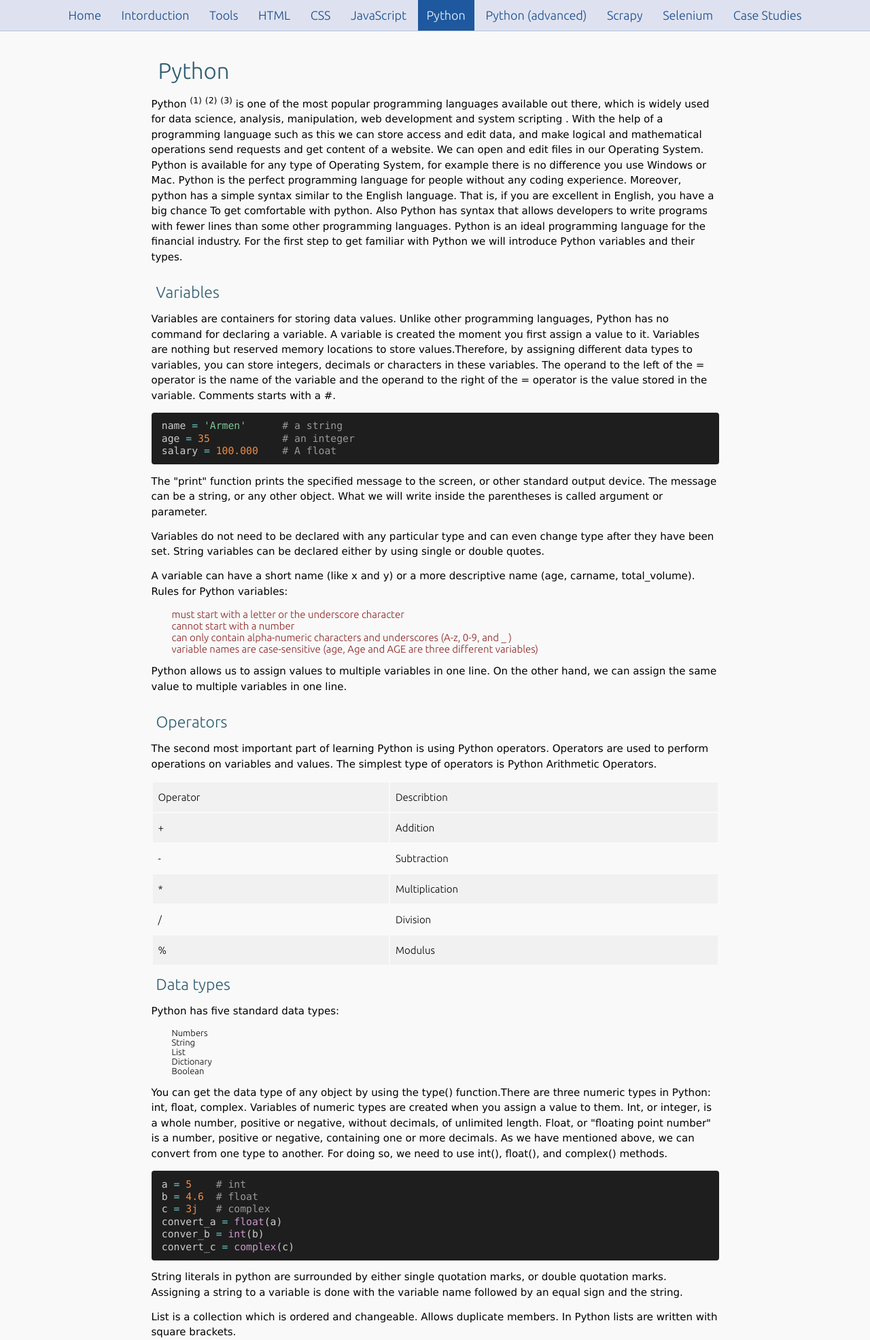
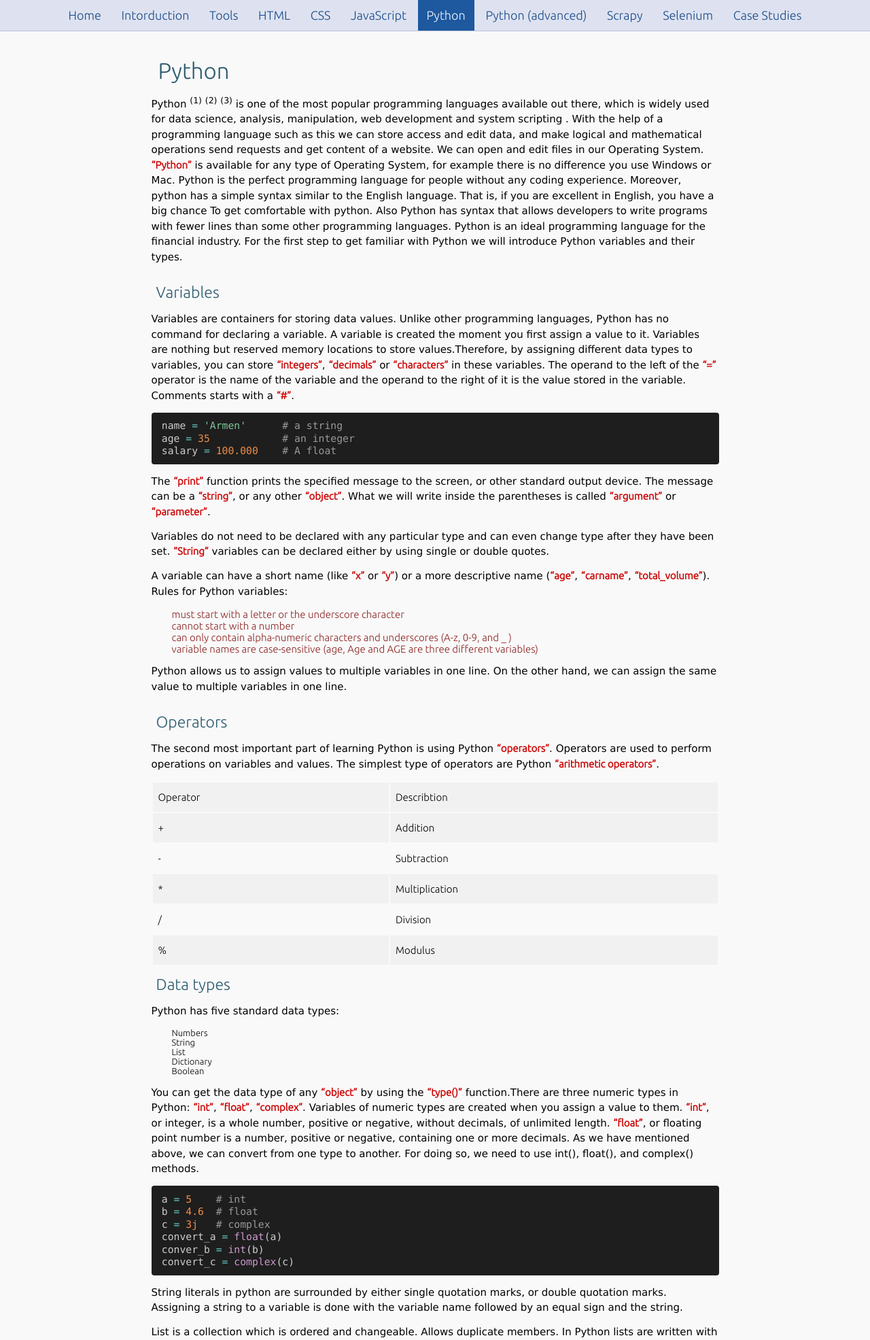
Before and after one commit to HovhannesTamoyan/hands-on-data-scraping, a PHP site: page /python.html in a window 1280 px wide. Shown: the top 1971 px of the page at 68% size. Run offline with PHP 8.4, Linux system fonts and the light colour scheme.

Commit message:
quotetion

```diff
--- a/assets/css/main.css
+++ b/assets/css/main.css
@@ -25,6 +25,11 @@ a.link {
     color: #ce9178;
     font-family: Arial, Helvetica, sans-serif;
     /* padding: 5px 10px; */
+}
+
+a.link:hover {
+    color: #9a6c59;
+    transition: 0.3s;
 }
 
 .nav {
@@ -177,6 +182,10 @@ a.link {
     font-size: 12px;
 }
 
+.footer a, .footer a:hover {
+    color: inherit;
+}
+
 .resources-title {
     font-family: 'Ubuntu', sans-serif;
     font-weight: 300;
--- a/assets/js/main.js
+++ b/assets/js/main.js
@@ -18,28 +18,39 @@ $( document ).ready(function() {
     texts = $(".txt")
 
     texts.each(text_id => {
-        elem = $(texts[text_id])
-        let matches = elem.text().match(/“(.*?)”/g);
-        if (matches) {
+        txt = $(texts[text_id])
 
-            matches.forEach((value, i) => {
-                let replicant = "<span class='quote'>"+value+"</span>"
+        let re = /“(.*?)”/
 
-                console.log(replicant)
-                elem.html(elem.html().replace(value, replicant))
-                console.log(value)
-            })
-            // for (let key in matches){
-            //     console.log(key)
-            // }
 
-            // matches.each(match_id => {
-            //     console.log(match_id)
-            // })
-            // matches.each(match_id => {
-            //     console.log(matches[match_id])
-            // })
-            // console.log(match)
+        var txt_modifs = new Array;
+
+
+        function find_matches(corpus) {
+            if ((match = re.exec(corpus)) != null && corpus.length != 0) {
+
+                let start =  match.index
+                let end =  match.index + match[0].length
+
+
+                let replicant = "<span class='quote'>"+match[0]+"</span>"
+
+                let firstPart = corpus.substr(0, start);
+                let lastPart = corpus.substr(end, corpus.length);
+
+
+                txt_modifs.push(firstPart + replicant)
+
+                find_matches(lastPart)
+            }else{
+                txt_modifs.push(corpus)
+            }
         }
+
+        find_matches(txt.html())
+
+
+        txt.html(txt_modifs.join(''))
+
     })
 });
--- a/case-studies.html
+++ b/case-studies.html
@@ -8,7 +8,7 @@
 
     <link href="assets/css/prism.css" rel="stylesheet" />
     <link rel="stylesheet" href="assets/css/main.css">
-    <link rel="stylesheet" href="assets/css/ ">
+
 </head>
 
 <body>
@@ -355,7 +355,7 @@ plt.plot(time_eur_buy)</code></pre>
 
 
     <div class="footer">
-        Built by: Tatevik Hakobyan, Seda Markosyan and Hovhannes Tamoyan &#169;
+         Built by: <a href="mailto:tatevik.hakobyan.95@gmail.com">Tatevik Hakobyan</a> , <a href="mailto:Sedamarcosyan96@gmail.com">Seda Markosyan</a> and <a href="mailto:hovhannes.tamoyan@gmail.com">Hovhannes Tamoyan</a> &#169;
     </div>
     <script src="assets/js/prism.js"></script>
     <script src="https://code.jquery.com/jquery-3.5.1.slim.min.js" crossorigin="anonymous"></script>
--- a/css.html
+++ b/css.html
@@ -8,7 +8,7 @@
 
     <link href="assets/css/prism.css" rel="stylesheet" />
     <link rel="stylesheet" href="assets/css/main.css">
-    <link rel="stylesheet" href="assets/css/ ">
+
 </head>
 
 <body>
@@ -467,7 +467,7 @@
     </div>
 
     <div class="footer">
-        Built by: Tatevik Hakobyan, Seda Markosyan and Hovhannes Tamoyan &#169;
+         Built by: <a href="mailto:tatevik.hakobyan.95@gmail.com">Tatevik Hakobyan</a> , <a href="mailto:Sedamarcosyan96@gmail.com">Seda Markosyan</a> and <a href="mailto:hovhannes.tamoyan@gmail.com">Hovhannes Tamoyan</a> &#169;
     </div>
 
     <script src="assets/js/prism.js"></script>
--- a/index.html
+++ b/index.html
@@ -50,7 +50,7 @@
     </div>
 
     <div class="footer">
-        Built by: Tatevik Hakobyan, Seda Markosyan and Hovhannes Tamoyan &#169;
+        Built by: <a href="mailto:tatevik.hakobyan.95@gmail.com">Tatevik Hakobyan</a> , <a href="mailto:Sedamarcosyan96@gmail.com">Seda Markosyan</a> and <a href="mailto:hovhannes.tamoyan@gmail.com">Hovhannes Tamoyan</a> &#169;
     </div>
 
         <script src="assets/js/prism.js"></script>
--- a/introduction.html
+++ b/introduction.html
@@ -82,7 +82,7 @@
 
 
     <div class="footer">
-        Built by: Tatevik Hakobyan, Seda Markosyan and Hovhannes Tamoyan &#169;
+         Built by: <a href="mailto:tatevik.hakobyan.95@gmail.com">Tatevik Hakobyan</a> , <a href="mailto:Sedamarcosyan96@gmail.com">Seda Markosyan</a> and <a href="mailto:hovhannes.tamoyan@gmail.com">Hovhannes Tamoyan</a> &#169;
     </div>
         <script src="assets/js/prism.js"></script>
     <script src="https://code.jquery.com/jquery-3.5.1.slim.min.js" crossorigin="anonymous"></script>
--- a/javascript.html
+++ b/javascript.html
@@ -8,7 +8,7 @@
 
     <link href="assets/css/prism.css" rel="stylesheet" />
     <link rel="stylesheet" href="assets/css/main.css">
-    <link rel="stylesheet" href="assets/css/ ">
+
 </head>
 
 <body>
@@ -713,7 +713,7 @@ function loadDoc() {
 
 
     <div class="footer">
-        Built by: Tatevik Hakobyan, Seda Markosyan and Hovhannes Tamoyan &#169;
+         Built by: <a href="mailto:tatevik.hakobyan.95@gmail.com">Tatevik Hakobyan</a> , <a href="mailto:Sedamarcosyan96@gmail.com">Seda Markosyan</a> and <a href="mailto:hovhannes.tamoyan@gmail.com">Hovhannes Tamoyan</a> &#169;
     </div>
     <script src="assets/js/prism.js"></script>
     <script src="https://code.jquery.com/jquery-3.5.1.slim.min.js" crossorigin="anonymous"></script>
--- a/python-advanced.html
+++ b/python-advanced.html
@@ -8,7 +8,6 @@
 
     <link href="assets/css/prism.css" rel="stylesheet" />
     <link rel="stylesheet" href="assets/css/main.css">
-    <link rel="stylesheet" href="assets/css/ ">
 </head>
 
 <body>
@@ -374,7 +373,7 @@ print(matching)
 
 
     <div class="footer">
-        Built by: Tatevik Hakobyan, Seda Markosyan and Hovhannes Tamoyan &#169;
+         Built by: <a href="mailto:tatevik.hakobyan.95@gmail.com">Tatevik Hakobyan</a> , <a href="mailto:Sedamarcosyan96@gmail.com">Seda Markosyan</a> and <a href="mailto:hovhannes.tamoyan@gmail.com">Hovhannes Tamoyan</a> &#169;
     </div>
     <script src="assets/js/prism.js"></script>
     <script src="https://code.jquery.com/jquery-3.5.1.slim.min.js" crossorigin="anonymous"></script>
--- a/python.html
+++ b/python.html
@@ -8,7 +8,6 @@
 
     <link href="assets/css/prism.css" rel="stylesheet" />
     <link rel="stylesheet" href="assets/css/main.css">
-    <link rel="stylesheet" href="assets/css/ ">
 </head>
 
 <body>
@@ -38,7 +37,7 @@
                 data science, analysis, manipulation, web development and system scripting . With the help of a
                 programming language such as this we can store access and edit data, and make logical and mathematical
                 operations send requests and get content of a website. We can open and edit files in our Operating
-                System. Python is available for any type of Operating System, for example there is no difference you use
+                System. “Python” is available for any type of Operating System, for example there is no difference you use
                 Windows or Mac. Python is the perfect programming language for people without any coding experience.
                 Moreover, python has a simple syntax similar to the English language. That is, if you are excellent in
                 English, you have a big chance To get comfortable with python. Also Python has syntax that allows
@@ -53,9 +52,9 @@
                 Variables are containers for storing data values. Unlike other programming languages, Python has no
                 command for declaring a variable. A variable is created the moment you first assign a value to it.
                 Variables are nothing but reserved memory locations to store values.Therefore, by assigning different
-                data types to variables, you can store integers, decimals or characters in these variables. The operand
-                to the left of the = operator is the name of the variable and the operand to the right of the = operator
-                is the value stored in the variable. Comments starts with a #.
+                data types to variables, you can store “integers”, “decimals” or “characters” in these variables. The operand
+                to the left of the “=” operator is the name of the variable and the operand to the right of it
+                is the value stored in the variable. Comments starts with a “#”.
             </div>
 
             <pre><code class="language-py">name = 'Armen'      # a string
@@ -64,18 +63,18 @@ salary = 100.000    # A float
 </code></pre>
 
             <div class="txt">
-                The "print" function prints the specified message to the screen, or other standard output device. The
-                message can be a string, or any other object. What we will write inside the parentheses is called
-                argument or parameter.
+                The “print” function prints the specified message to the screen, or other standard output device. The
+                message can be a “string”, or any other “object”. What we will write inside the parentheses is called
+                “argument” or “parameter”.
             </div>
 
             <div class="txt">
                 Variables do not need to be declared with any particular type and can even change type after they have
-                been set. String variables can be declared either by using single or double quotes.
+                been set. “String” variables can be declared either by using single or double quotes.
             </div>
 
             <div class="txt">
-                A variable can have a short name (like x and y) or a more descriptive name (age, carname, total_volume).
+                A variable can have a short name (like “x” or “y”) or a more descriptive name (“age”, “carname”, “total_volume”).
                 Rules for Python variables:
             </div>
 
@@ -97,9 +96,8 @@ salary = 100.000    # A float
             <div class="sub-title">Operators</div>
 
             <div class="txt">
-                The second most important part of learning Python is using Python operators. Operators are used to
-                perform operations on variables and values. The simplest type of operators is Python Arithmetic
-                Operators.
+                The second most important part of learning Python is using Python “operators”. Operators are used to
+                perform operations on variables and values. The simplest type of operators are Python “arithmetic operators”.
             </div>
 
 
@@ -174,10 +172,9 @@ salary = 100.000    # A float
             </div>
 
             <div class="txt">
-                You can get the data type of any object by using the type() function.There are three numeric types in
-                Python: int, float, complex. Variables of numeric types are created when you assign a value to them.
-                Int, or integer, is a whole number, positive or negative, without decimals, of unlimited length. Float,
-                or "floating point number" is a number, positive or negative, containing one or more decimals. As we
+                You can get the data type of any “object” by using the “type()” function.There are three numeric types in
+                Python: “int”, “float”, “complex”. Variables of numeric types are created when you assign a value to them. “int”, or integer, is a whole number, positive or negative, without decimals, of unlimited length. “float”,
+                or floating point number is a number, positive or negative, containing one or more decimals. As we
                 have mentioned above, we can convert from one type to another. For doing so, we need to use int(),
                 float(), and complex() methods.
             </div>
@@ -406,7 +403,7 @@ while i < 6:
 
 
     <div class="footer">
-        Built by: Tatevik Hakobyan, Seda Markosyan and Hovhannes Tamoyan &#169;
+         Built by: <a href="mailto:tatevik.hakobyan.95@gmail.com">Tatevik Hakobyan</a> , <a href="mailto:Sedamarcosyan96@gmail.com">Seda Markosyan</a> and <a href="mailto:hovhannes.tamoyan@gmail.com">Hovhannes Tamoyan</a> &#169;
     </div>
     <script src="assets/js/prism.js"></script>
     <script src="https://code.jquery.com/jquery-3.5.1.slim.min.js" crossorigin="anonymous"></script>
--- a/scrapy.html
+++ b/scrapy.html
@@ -8,7 +8,7 @@
 
     <link href="assets/css/prism.css" rel="stylesheet" />
     <link rel="stylesheet" href="assets/css/main.css">
-    <link rel="stylesheet" href="assets/css/ ">
+
 </head>
 
 <body>
@@ -341,7 +341,7 @@ process.start()
 
 
     <div class="footer">
-        Built by: Tatevik Hakobyan, Seda Markosyan and Hovhannes Tamoyan &#169;
+         Built by: <a href="mailto:tatevik.hakobyan.95@gmail.com">Tatevik Hakobyan</a> , <a href="mailto:Sedamarcosyan96@gmail.com">Seda Markosyan</a> and <a href="mailto:hovhannes.tamoyan@gmail.com">Hovhannes Tamoyan</a> &#169;
     </div>
     <script src="assets/js/prism.js"></script>
     <script src="https://code.jquery.com/jquery-3.5.1.slim.min.js" crossorigin="anonymous"></script>
--- a/selenium.html
+++ b/selenium.html
@@ -8,7 +8,7 @@
 
         <link href="assets/css/prism.css" rel="stylesheet"/>
     <link rel="stylesheet" href="assets/css/main.css">
-    <link rel="stylesheet" href="assets/css/ ">
+
 </head>
 
 <body>
@@ -172,7 +172,7 @@ for name, price in zip(names, prices):
 
 
     <div class="footer">
-        Built by: Tatevik Hakobyan, Seda Markosyan and Hovhannes Tamoyan &#169;
+         Built by: <a href="mailto:tatevik.hakobyan.95@gmail.com">Tatevik Hakobyan</a> , <a href="mailto:Sedamarcosyan96@gmail.com">Seda Markosyan</a> and <a href="mailto:hovhannes.tamoyan@gmail.com">Hovhannes Tamoyan</a> &#169;
     </div>
         <script src="assets/js/prism.js"></script>
     <script src="https://code.jquery.com/jquery-3.5.1.slim.min.js" crossorigin="anonymous"></script>
--- a/tools.html
+++ b/tools.html
@@ -137,7 +137,7 @@
 
 
     <div class="footer">
-        Built by: Tatevik Hakobyan, Seda Markosyan and Hovhannes Tamoyan &#169;
+         Built by: <a href="mailto:tatevik.hakobyan.95@gmail.com">Tatevik Hakobyan</a> , <a href="mailto:Sedamarcosyan96@gmail.com">Seda Markosyan</a> and <a href="mailto:hovhannes.tamoyan@gmail.com">Hovhannes Tamoyan</a> &#169;
     </div>
 
     <script src="assets/js/prism.js"></script>
```
Also changed, not shown: html.html (+4 -4 lines).
